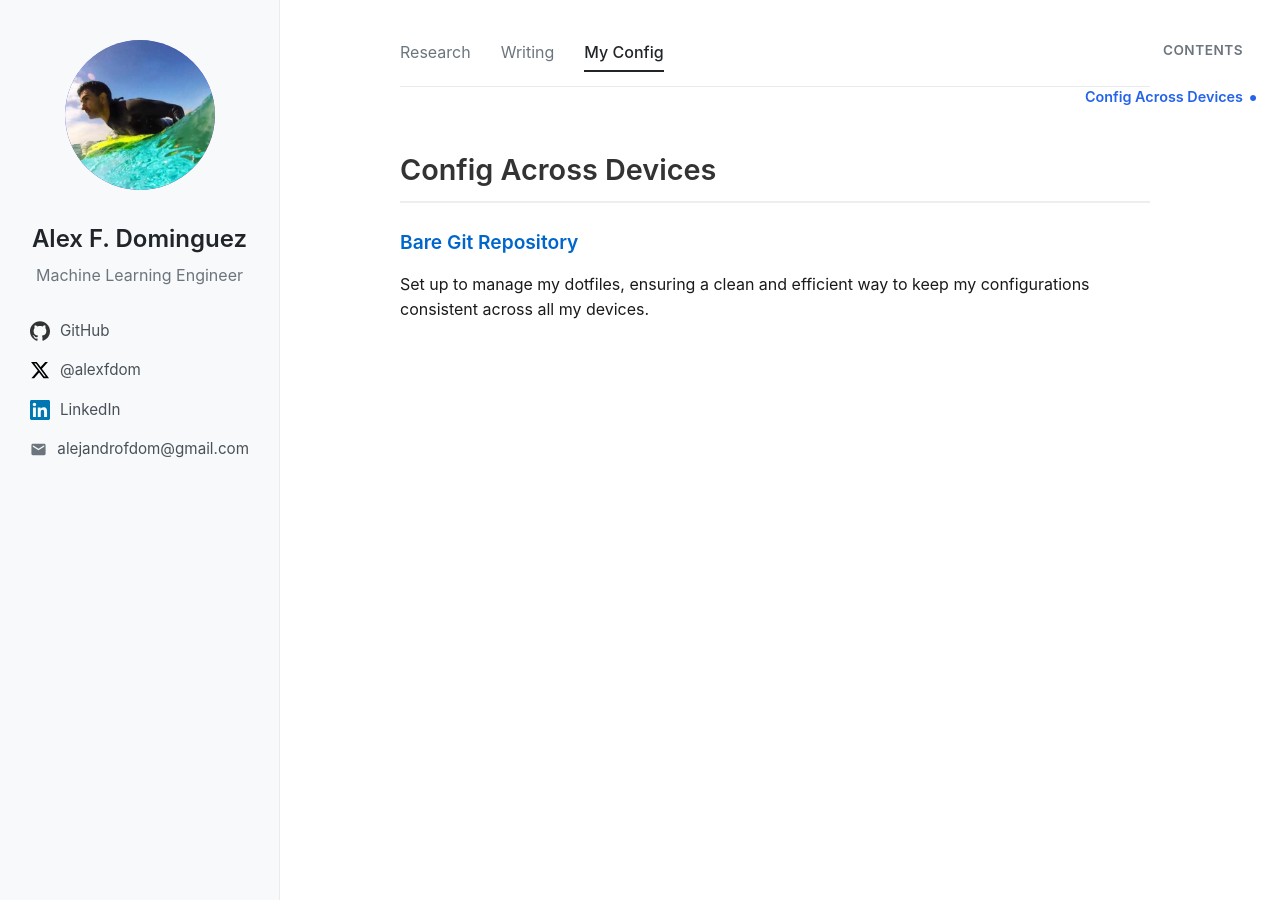
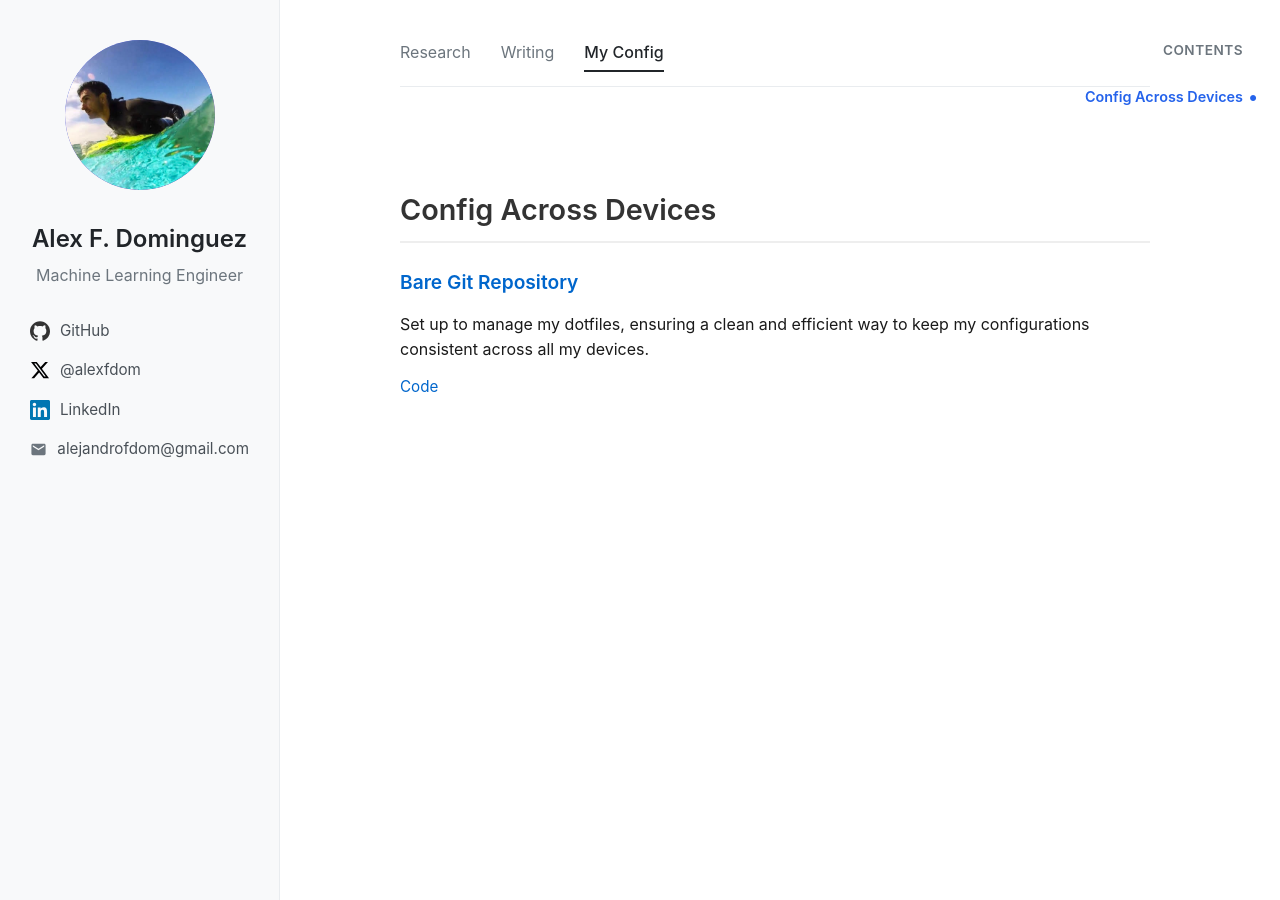
Before and after one commit to alexfdom/alexfdom, a Jekyll site: the page built from _pages/myconfig.md, in a window 1280 px wide. Built offline with Jekyll 4.4.1, drawn with Linux system fonts in a browser that asks for light colours.

Commit message:
feat: update my_config layout
chore: add sentence-ending periods

chore: remove .DS_Store from repository

```diff
--- /dev/null
+++ b/_data/my_config.yml
@@ -0,0 +1,5 @@
+- title: "Bare Git Repository"
+  description: "Set up to manage my dotfiles, ensuring a clean and efficient way to keep my configurations consistent across all my devices."
+  links:
+    default: "https://github.com/alexfdom/my-config"
+    code: "https://github.com/alexfdom/my-config"
--- a/_data/projects.yml
+++ b/_data/projects.yml
@@ -1,5 +1,5 @@
 - title: "Attention Influence"
-  description: "A custom implementation based on the paper"
+  description: "A custom implementation based on the paper."
   authors:
   venue:
   year:
@@ -10,7 +10,7 @@
     tldr: "https://x.com/alexfdom/status/1938652815519285448"
 
 - title: "Capsbench"
-  description: "A custom implementation based on the paper"
+  description: "A custom implementation based on the paper."
   authors:
   venue:
   year:
@@ -30,7 +30,7 @@
     default: "https://github.com/alexfdom/data-quality-engine"
     code: "https://github.com/alexfdom/data-quality-engine"
 
-- title: "Ongoing research with the Apple's MPS for Transformers inference"
+- title: "Ongoing research with the Apple's MPS for Transformers inference."
   description:
   authors:
   venue:
--- a/_data/technical_writing.yml
+++ b/_data/technical_writing.yml
@@ -1,17 +1,17 @@
 - title: "From Threads to Programs: Triton's Evolution of the SPMD Model"
-  description: "Exploring Triton's approach to SPMD programming model evolution"
+  description: "Exploring Triton's approach to SPMD programming model evolution."
   url: "https://alexfdom.substack.com/p/from-threads-to-programs-tritons"
   date: ""
   publication: "Substack"
 
 - title: "CapsBench Toolkit: Model-Agnostic Framework for Caption Evaluation"
-  description: "A comprehensive framework for evaluating image captioning models"
+  description: "A comprehensive framework for evaluating image captioning models."
   url: "https://alexfdom.substack.com/p/capsbench-toolkit-a-paper-based-model-9dc"
   date: ""
   publication: "Substack"
 
 - title: "High-Quality Dataset Research: The New Frontier in AI"
-  description: "The growing importance of dataset quality in AI research"
+  description: "The growing importance of dataset quality in AI research."
   url: "https://alexfdom.substack.com/p/high-quality-dataset-research-the"
   date: ""
   publication: "Substack"
--- a/_pages/myconfig.md
+++ b/_pages/myconfig.md
@@ -4,17 +4,22 @@ title: My Config
 permalink: /myconfig/
 ---
 
-<div class="section writing-container">
+<div class="section projects-container">
     <h2 class="section-header">Config Across Devices</h2>
 
-    <ul class="writing-list">
-        <li>
-            <div class="title">
-                <a href="https://github.com/alexfdom/my-config" target="_blank" rel="noopener">Bare Git Repository</a>
-            </div>
-            <div class="description">
-                Set up to manage my dotfiles, ensuring a clean and efficient way to keep my configurations consistent across all my devices.
-            </div>
-        </li>
+    <ul class="projects">
+    {% for pub in site.data.my_config %}
+    <li>
+        <div class="title">
+            <a target="_blank" href="{{ pub.links.default }}">{{ pub.title }}</a>
+        </div>
+        <div class="description">{{ pub.description }}</div>
+        <div class="links">
+            {% if pub.links.code %}
+                <a href="{{ pub.links.code }}" target="_blank" class="link-button">Code</a>
+            {% endif %}
+        </div>
+    </li>
+    {% endfor %}
     </ul>
 </div>
```
Also changed, not shown: 2 other files.
